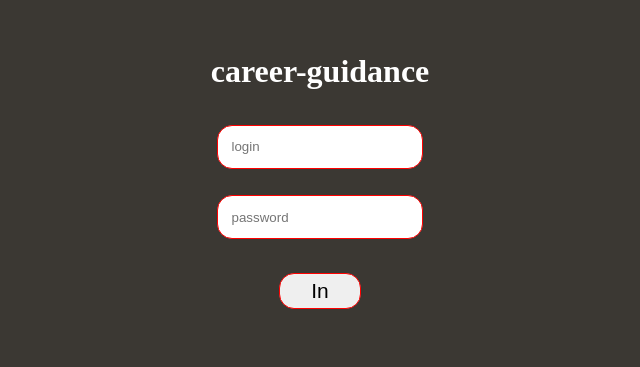
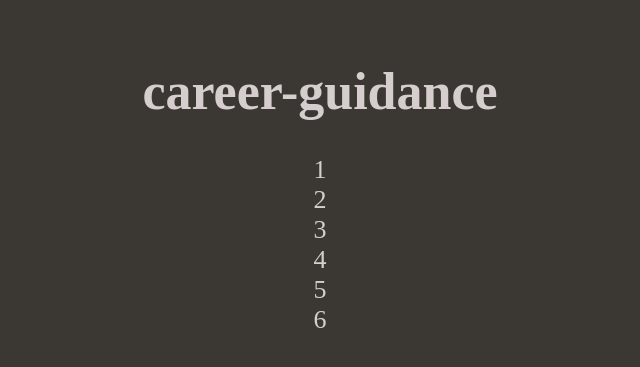
Before and after one commit to okmic/career-guidance, a React (Create React App) app in the folder client/: page / in a window 1280 px wide. Shown: the part 219-586 px from the top of the page, without its empty margins (320-960 px from the left). Built offline with nearby package versions, Linux system fonts and the light colour scheme.

Commit message:
context and fake data

```diff
--- a/client/package.json
+++ b/client/package.json
@@ -1,6 +1,6 @@
 {
   "name": "my-app",
-  "homepage": "https://okmic.github.io/TORF",
+  "homepage": "https://okmic.github.io/career-guidance",
   "version": "0.1.0",
   "private": true,
   "dependencies": {
@@ -15,7 +15,6 @@
     "react-dom": "17.0.1",
     "react-router-dom": "^6.3.0",
     "react-scripts": "5.0.0",
-    "recharts": "^2.1.9",
     "typescript": "^4.6.3",
     "web-vitals": "^2.1.4"
   },
--- /dev/null
+++ b/client/src/components/List.tsx
@@ -0,0 +1,12 @@
+import { memo, useContext } from "react"
+import { DataContext } from "../context/dataContext"
+
+
+export default memo (function List () {
+
+    const {fakeData} = useContext(DataContext)
+
+    return <div>
+        {fakeData.map((item) => <div key={item.id}>{item.id}</div>)}
+    </div>
+})
--- a/client/src/context.tsx
+++ /dev/null
@@ -1,4 +0,0 @@
-import React from "react"
-
-//@ts-ignore
-export const Context = React.createContext()
--- /dev/null
+++ b/client/src/context/dataContext.tsx
@@ -0,0 +1,18 @@
+import React from "react"
+import { DataType, FakeLogin } from '../types'
+
+type _data = {
+  fakeData: DataType
+  setLogin: (d: FakeLogin) => void
+}
+
+type DataContextType = {
+  data: _data
+  children: React.ReactNode
+}
+
+export const DataContext = React.createContext({} as _data)
+
+export const DataContextProvider = ({data, children}: DataContextType) => {
+        return <DataContext.Provider value={data}>{children}</DataContext.Provider>
+}
--- a/client/src/hooks/routes.tsx
+++ b/client/src/hooks/routes.tsx
@@ -4,7 +4,10 @@ import MainPage from "../pages/MainPage"
 
 
 export const useRoutes = (isAuth: boolean) => {
-    if (isAuth) {
+
+    const isAuthFake = true
+
+    if (isAuthFake) {
         return <Routes>
             <Route path="/*" element={<MainPage />} />
         </Routes>
--- a/client/src/index.tsx
+++ b/client/src/index.tsx
@@ -4,13 +4,19 @@ import reportWebVitals from './reportWebVitals'
 import './index.css';
 import { useRoutes } from './hooks/routes'
 import { BrowserRouter } from 'react-router-dom'
-import { Context } from './context'
+import { DataContextProvider } from './context/dataContext'
+import { DataType, FakeLogin } from './types';
 
 
-export type FakeLogin = {
-  login: 'admin'
-  password: 'admin'
-} | null
+
+const fakeData = [
+  {id: 1, fio: 'Сош', date: {day: '', time: ''}, adress: '', fioDir: '', contacts: {email: '', phone: '321' } },
+  {id: 2, fio: 'Сош', date: {day: '', time: ''}, adress: '', fioDir: '', contacts: {email: '', phone: '321' } },
+  {id: 3, fio: 'Сош', date: {day: '', time: ''}, adress: '', fioDir: '', contacts: {email: '', phone: '321' } },
+  {id: 4, fio: 'Сош', date: {day: '', time: ''}, adress: '', fioDir: '', contacts: {email: '', phone: '321' } },
+  {id: 5, fio: 'Сош', date: {day: '', time: ''}, adress: '', fioDir: '', contacts: {email: '', phone: '321' } },
+  {id: 6, fio: 'Сош', date: {day: '', time: ''}, adress: '', fioDir: '', contacts: {email: '', phone: '321' } },
+] as DataType
 
 const App = memo(() => {
 
@@ -18,13 +24,13 @@ const App = memo(() => {
 
   const routes = useRoutes(fakeLogin?.login === 'admin' && fakeLogin.password === 'admin' ? true : false)
 
-  return <Context.Provider value={{setLogin}}>
+  return <DataContextProvider data={{fakeData, setLogin}}>
     <BrowserRouter>
       <div className="App">
         {routes}
       </div>
     </BrowserRouter>
-  </Context.Provider>
+    </DataContextProvider>
 })
 
 
--- a/client/src/pages/AuthPage.tsx
+++ b/client/src/pages/AuthPage.tsx
@@ -1,9 +1,9 @@
 import { useContext, useState } from "react"
-import { Context } from "../context"
+import { DataContext } from "../context/dataContext"
 
 export const AuthPage = () => {
 
-    const cont: any = useContext(Context)
+    const {setLogin} = useContext(DataContext)
 
     const [form, setForm] = useState({login: "", password: ""})
 
@@ -22,6 +22,6 @@ export const AuthPage = () => {
             placeholder="password"
             />
             <button
-             onClick={() => cont.setLogin(form)}>In</button>
+             onClick={() => setLogin(form)}>In</button>
         </div>
 }
--- a/client/src/pages/MainPage.tsx
+++ b/client/src/pages/MainPage.tsx
@@ -1,6 +1,7 @@
 import { memo } from 'react';
 import '../index.css';
 import { useHttp } from '../hooks/http.hook';
+import List from '../components/List';
 
 function MainPage() {
 
@@ -18,7 +19,7 @@ function MainPage() {
   return <div className="App">
       <header className="App-header">
         <h1>career-guidance</h1>
-
+        <List />
       </header>
 
     </div>
--- /dev/null
+++ b/client/src/types.ts
@@ -0,0 +1,27 @@
+import React from "react"
+
+export type FakeLogin = {
+    login: string
+    password: string
+  } | null
+
+export type ObjType = {
+    id: number
+    school: string
+    fio: string
+    date: {
+        day: string,
+        time: string
+    }
+    adress: string
+    fioDir: string
+    contacts: {
+        phone: string
+        email: string
+    }
+}
+export type DataType = Array<ObjType>
+
+export type ContextType = {
+    children: React.ReactNode
+}
```
Also changed, not shown: 1 other file (tests, documents, lock files or other folders).
